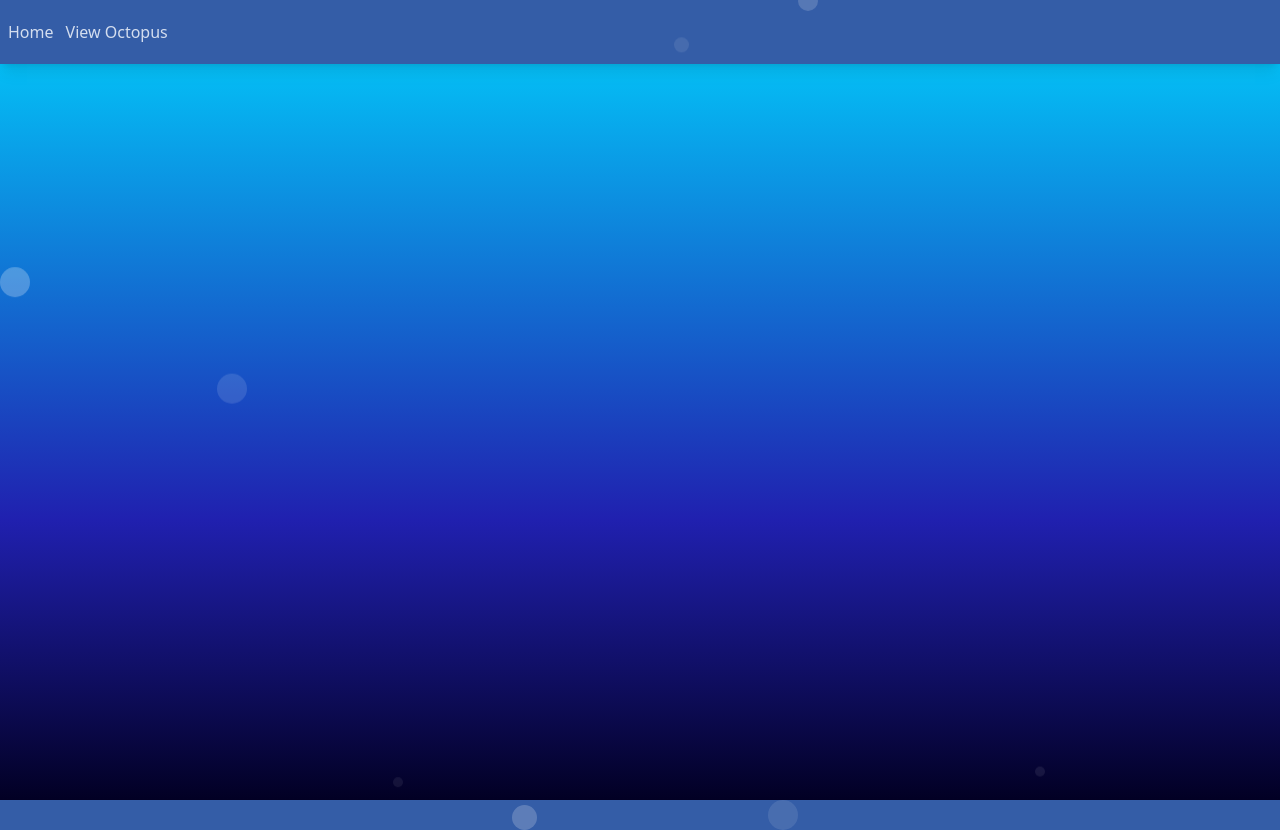
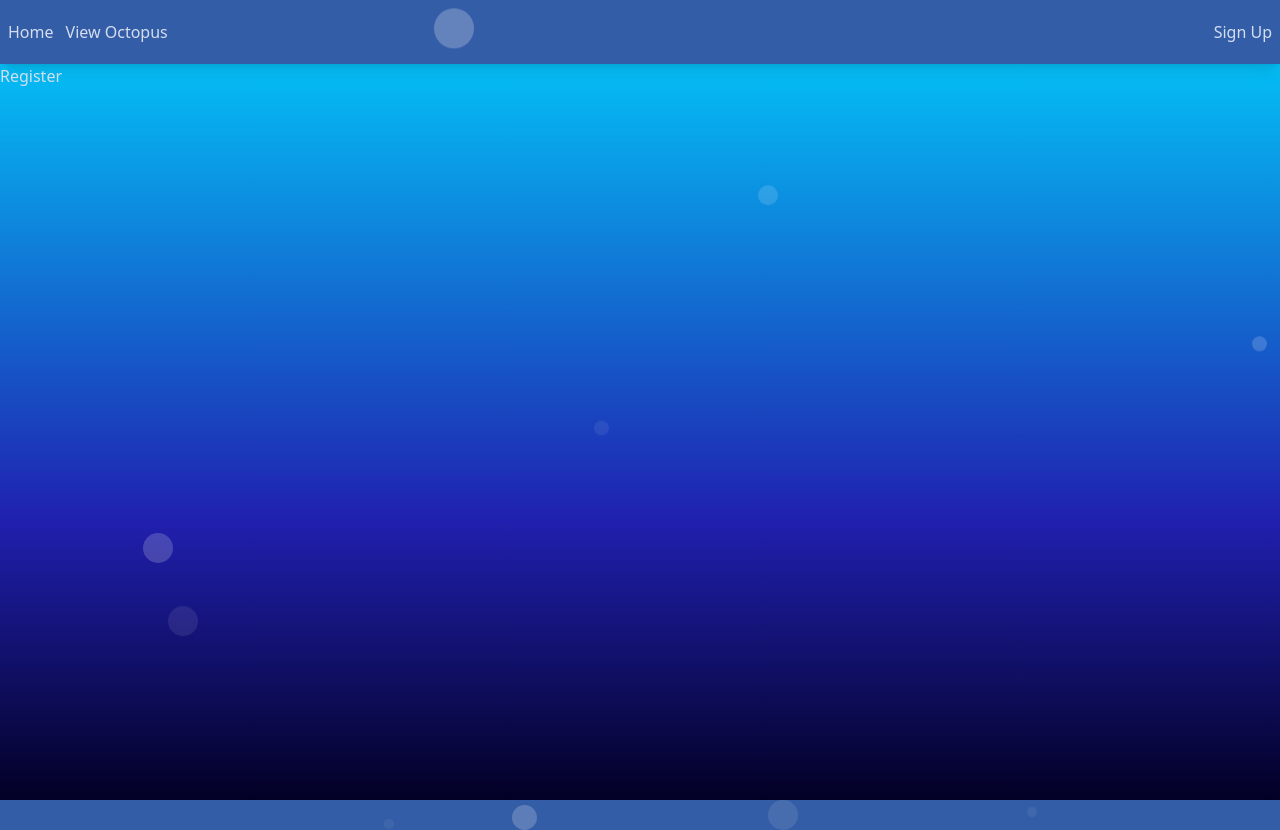
Before and after one commit to joefreeman8/octopus-collector-fe, a React (Vite) app: page /sign-up in a window 1280 px wide. Before the commit this address had no page. Built offline with nearby package versions, Linux system fonts and the light colour scheme; a web font is replaced by a local one.

Commit message:
linked Register page

```diff
--- a/src/App.jsx
+++ b/src/App.jsx
@@ -5,6 +5,7 @@ import Home from './components/common/Home'
 import OctopusIndex from './components/octopus/OctopusIndex'
 import OctopusShow from './components/octopus/OctopusShow'
 import Navbar from './components/common/Navbar'
+import Register from './components/auth/Register'
 
 function App() {
 
@@ -37,6 +38,7 @@ function App() {
           <Route path='/' element={<Home />} />
           <Route path='/octopus/:id' element={<OctopusShow />} />
           <Route path='/octopus' element={<OctopusIndex />} />
+          <Route path='/sign-up' element={<Register />} />
         </Routes>
       </Router>
 
--- /dev/null
+++ b/src/components/auth/Register.jsx
@@ -0,0 +1,7 @@
+
+
+export default function Register() {
+  return (
+    <div>Register</div>
+  )
+}
--- a/src/components/common/Navbar.jsx
+++ b/src/components/common/Navbar.jsx
@@ -3,11 +3,12 @@ import { Link } from "react-router-dom"
 export default function Navbar() {
   return (
     <nav className="navbar bg-base-100 shadow-lg">
-      <div className="gap-3">
+      <div className="navbar-start gap-3">
         <Link className="hover:text-nord-warning" to='/'>Home</Link>
         <Link className="hover:text-nord-warning" to='/octopus'>View Octopus</Link>
       </div>
-      <div className="gap-2">
+      <div className="navbar-end gap-3">
+        <Link to='/sign-up'>Sign Up</Link>
       </div>
     </nav>
   )
```
Also changed, not shown: src/lib/api.js (line endings or trailing spaces).
